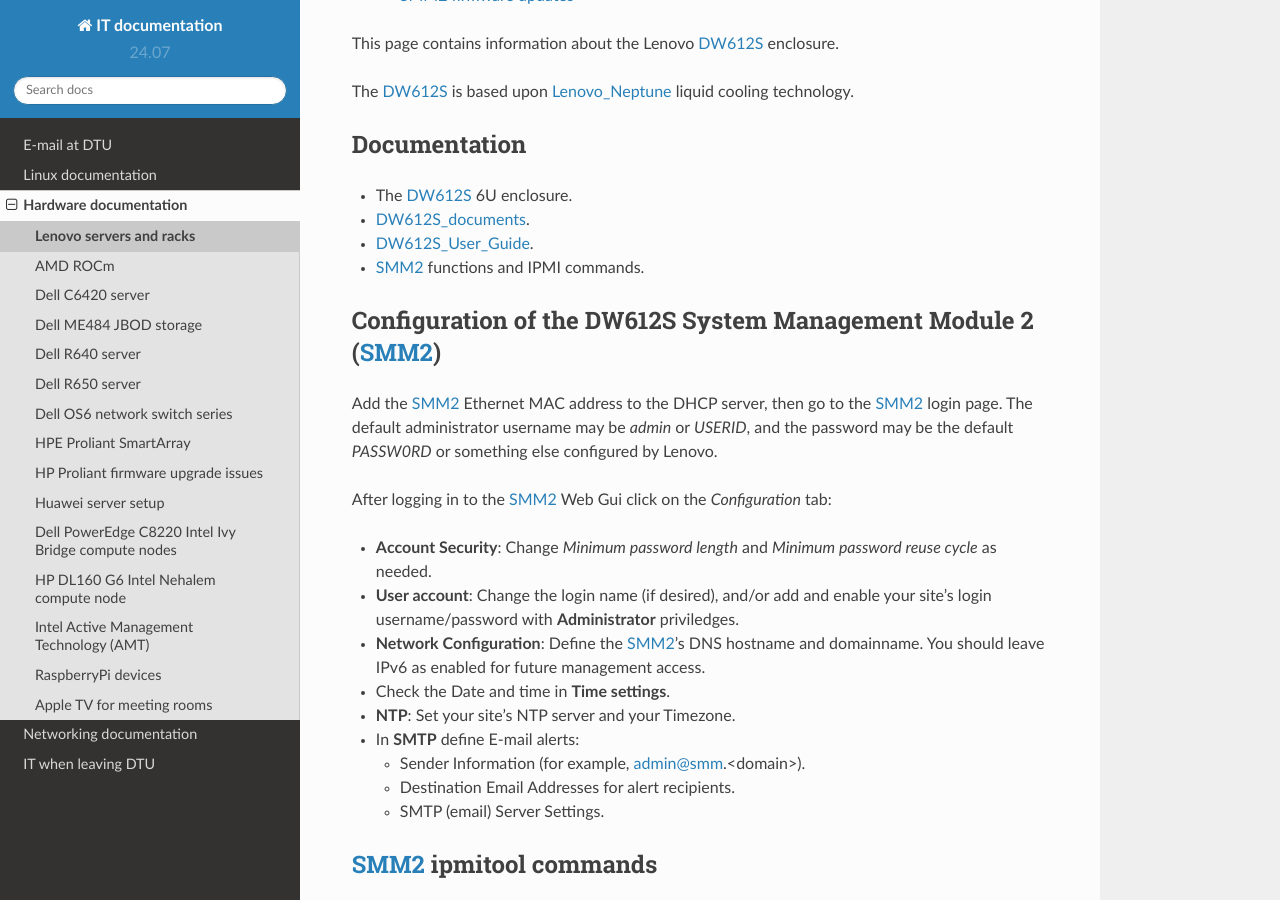
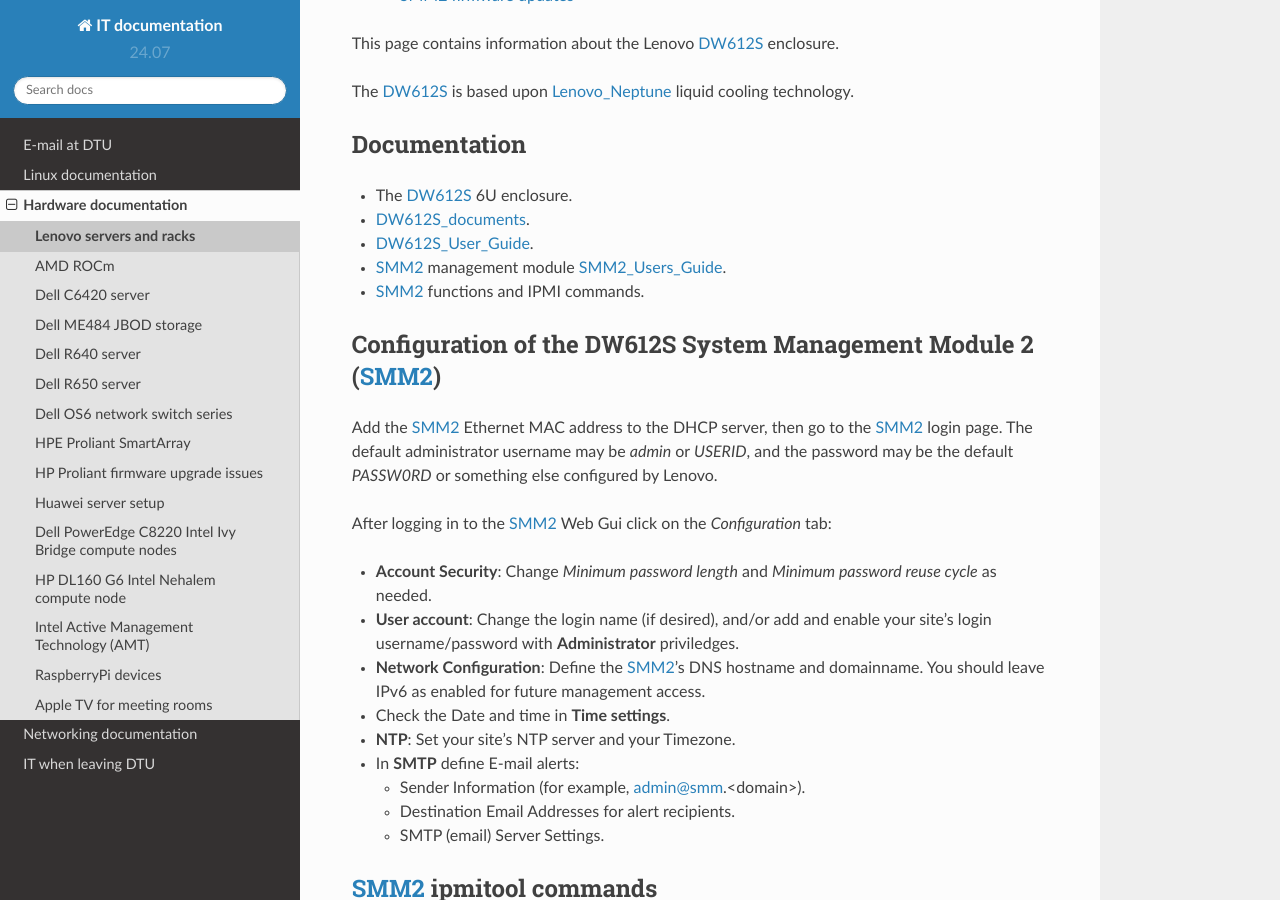
Before and after one commit to OleHolmNielsen/ITwiki, a Sphinx documentation site: the page built from docs/Lenovo_DW612S.rst, in a window 1280 px wide and 900 px high, scrolled down 332 px. Built offline with Sphinx 7.4.7 and the Read the Docs theme 2.0.0, drawn with Linux system fonts in a browser that asks for light colours.

Commit message:
Link to SMM2_Users_Guide

```diff
--- a/docs/Lenovo_DW612S.rst
+++ b/docs/Lenovo_DW612S.rst
@@ -16,6 +16,7 @@
 * The DW612S_ 6U enclosure.
 * DW612S_documents_.
 * DW612S_User_Guide_.
+* SMM2_ management module SMM2_Users_Guide_.
 * SMM2_ functions and IPMI commands.
 
 .. _Lenovo_Neptune: https://www.lenovo.com/us/en/servers-storage/neptune/
@@ -23,6 +24,7 @@
 .. _DW612S_documents: https://pubs.lenovo.com/dw612s_neptune_enclosure/pdf_files
 .. _DW612S_User_Guide: https://pubs.lenovo.com/dw612s_neptune_enclosure/dw612s_user_guide.pdf
 .. _SMM2: https://pubs.lenovo.com/mgt_tools_smm2/
+.. _SMM2_Users_Guide: https://pubs.lenovo.com/mgt_tools_smm2/smm2_users_guide.pdf
 
 Configuration of the DW612S System Management Module 2 (SMM2_)
 ---------------------------------------------------------------
```
